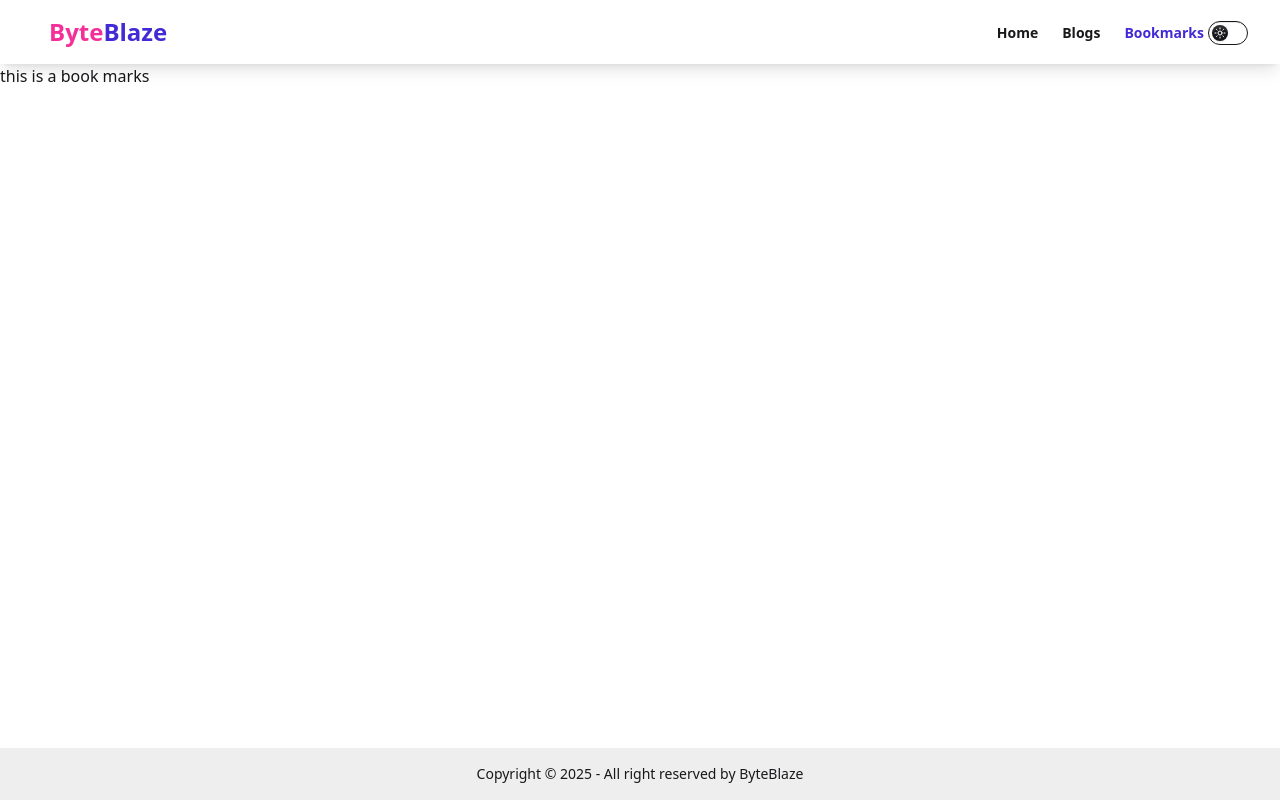
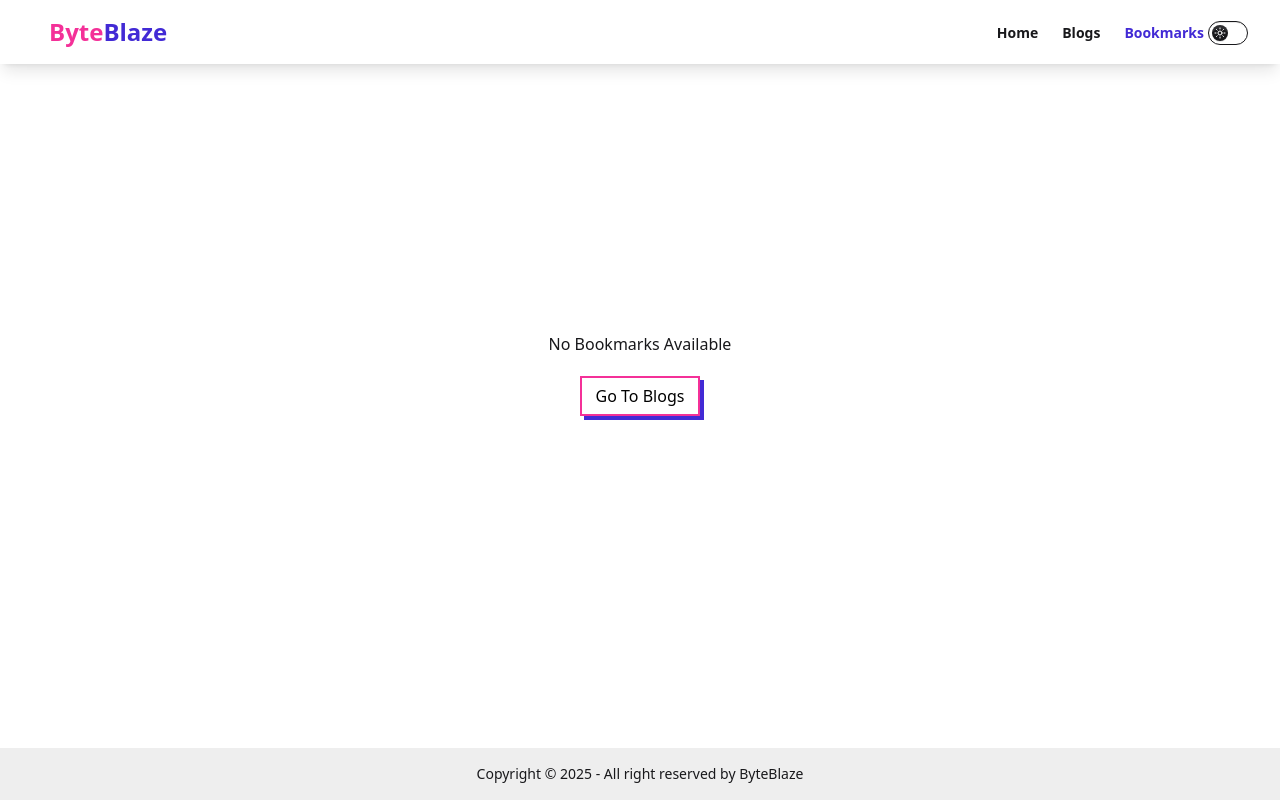
Before and after one commit to sourovroy999/Byte-Blaze, a React (Vite) app: page /bookmarks in a window 1280 px wide. Built offline with nearby package versions, Linux system fonts and the light colour scheme.

Commit message:
all done

```diff
--- a/package.json
+++ b/package.json
@@ -13,6 +13,8 @@
     "@tailwindcss/vite": "^4.1.3",
     "react": "^19.0.0",
     "react-dom": "^19.0.0",
+    "react-hot-toast": "^2.5.2",
+    "react-icons": "^5.5.0",
     "react-markdown": "^10.1.0",
     "react-router-dom": "^7.5.0",
     "react-spinners": "^0.15.0",
--- a/src/Components/BlogCard.jsx
+++ b/src/Components/BlogCard.jsx
@@ -1,11 +1,18 @@
 import React from 'react';
 import { Link } from 'react-router-dom';
  import placeholderimage from '../assets/404.jpg'
+import { MdDeleteForever } from 'react-icons/md';
 
-const BlogCard = ({insideBlog}) => {
+const BlogCard = ({insideBlog,deletable,handleDelete}) => {
 
     const {cover_image, title, description, published_at, id}=insideBlog
+
+
+
+
     return (
+        <div className='flex relative'>
+
         <Link to={`/blog/${id}`}className="max-w-sm mx-auto transition border group hover:scale-105 border-primary hover:border-secondary border-opacity-30 hover:no-underline  hover:no-underline focus:no-underline dark:bg-gray-50 dark:bg-gray-50">
                     <img role="presentation" className="object-cover w-full rounded h-44 dark:bg-gray-500 dark:bg-gray-500" src={cover_image || placeholderimage}/>
                     <div className="p-6 space-y-2">
@@ -13,7 +20,13 @@
                         <span className="text-xs dark:text-gray-600 dark:text-gray-600">{new Date(published_at).toLocaleDateString()}</span>
                         <p>{description}</p>
                     </div>
-                </Link>
+       </Link>
+       {
+        deletable &&
+        <div onClick={()=>handleDelete(id)} className='absolute p-3 ml-5 bg-primary hover:bg-secondary group cursor-pointer rounded-full hover:scale-105 -top-5 -right-5'><MdDeleteForever size={20} className='text-secondary group-hover:text-primary' /></div>
+       }
+
+        </div>
     );
 };
 
--- /dev/null
+++ b/src/Components/EmptyState.jsx
@@ -0,0 +1,18 @@
+import React from 'react';
+import { Link } from 'react-router-dom';
+
+const EmptyState = ({message, address, label}) => {
+    return (
+        <div className='min-h-[calc(100vh-116px)] gap-5 flex flex-col justify-center items-center pb-16'>
+            <p>{message}</p>
+
+            < Link to={address} className="relative inline-block px-4 py-2 font-medium group">
+    <span className="absolute inset-0 w-full h-full transition duration-200 ease-out transform translate-x-1 translate-y-1 bg-primary group-hover:-translate-x-0 group-hover:-translate-y-0"></span>
+    <span className="absolute inset-0 w-full h-full bg-white border-2 border-secondary group-hover:bg-primary"></span>
+    <span className="relative text-black group-hover:text-white">{label}</span>
+    </Link>
+        </div>
+    );
+};
+
+export default EmptyState;
--- a/src/Components/Hero.jsx
+++ b/src/Components/Hero.jsx
@@ -13,7 +13,7 @@
 
       <div className='flex gap-4 justify-center'>
 
-        <Link Link to='/blogs' className="relative inline-block px-4 py-2 font-medium group">
+        <Link to='/blogs' className="relative inline-block px-4 py-2 font-medium group">
     <span className="absolute inset-0 w-full h-full transition duration-200 ease-out transform translate-x-1 translate-y-1 bg-primary group-hover:-translate-x-0 group-hover:-translate-y-0"></span>
     <span className="absolute inset-0 w-full h-full bg-white border-2 border-secondary group-hover:bg-primary"></span>
     <span className="relative text-black group-hover:text-white">Blogs</span>
--- a/src/Components/Loader.jsx
+++ b/src/Components/Loader.jsx
@@ -1,4 +1,4 @@
-import React from 'react';
+
 import { ScaleLoader } from 'react-spinners';
 
 const Loader = () => {
--- a/src/Pages/Blog.jsx
+++ b/src/Pages/Blog.jsx
@@ -1,5 +1,7 @@
 import { useState } from 'react';
+import { MdBookmarkAdd } from 'react-icons/md';
 import { Link, Outlet, useLoaderData } from 'react-router-dom';
+import { saveBlog } from '../Utils';
 
 
 
@@ -12,6 +14,10 @@
     const blog = useLoaderData()
 
     const { comments_count, title, reading_time_minutes, public_reactions_count, published_at, tags } = blog;
+
+   const handleBookMark= blog =>{
+    saveBlog(blog)
+   }
 
 
 
@@ -49,7 +55,13 @@
                             </svg>
                             <span>Author</span>
                         </Link>
+            {/* bookmarks button */}
 
+            <div onClick={()=>handleBookMark(blog)} className='bg-primary p-3 ml-5 rounded-full hover:bg-opacity-30 bg-opacity-20 cursor-pointer hover:scale-105 overflow-hidden'>
+
+            <MdBookmarkAdd size={20} className='text-secondary' />
+
+            </div>
 
 
                     </div>
--- a/src/Pages/Blogs.jsx
+++ b/src/Pages/Blogs.jsx
@@ -22,7 +22,7 @@
             <div className="grid justify-center grid-cols-1 gap-6 sm:grid-cols-2 lg:grid-cols-3">
 
                 {
-                    blogs.map(blogSingle=><BlogCard insideBlog={blogSingle} key={blogSingle.id}></BlogCard>)
+                    blogs.slice(1,19).map(blogSingle=><BlogCard insideBlog={blogSingle} key={blogSingle.id}></BlogCard>)
                 }
 
             </div>
--- a/src/Pages/Bookmarks.jsx
+++ b/src/Pages/Bookmarks.jsx
@@ -1,10 +1,33 @@
-import React from 'react';
+import React, { useEffect, useState } from 'react';
+import { deleteBlog, getBlogs } from '../Utils';
+import BlogCard from '../Components/BlogCard';
+import { HiH1 } from 'react-icons/hi2';
+import EmptyState from '../Components/EmptyState';
 
 const Bookmarks = () => {
+
+    const[blogs, setBlogs]=useState([])
+    useEffect(()=>{
+        const storedBlogs=getBlogs()
+        setBlogs(storedBlogs)
+    }, [])
+
+    const handleDelete= id =>{
+        deleteBlog(id)
+        const storedBlogs=getBlogs()
+        setBlogs(storedBlogs)
+       }
+
+       if(blogs.length<1) return <EmptyState message='No Bookmarks Available' address={'/blogs'} label={'Go To Blogs'}/>
+
     return (
-        <div>
-            <h1>this is a book marks</h1>
-        </div>
+        <div className="grid px-4 sm:px-8 lg:px-16 py-8  justify-center grid-cols-1 gap-8 sm:grid-cols-2 lg:grid-cols-3">
+
+                {
+                    blogs.map(blogSingle=><BlogCard handleDelete={handleDelete} deletable={true} insideBlog={blogSingle} key={blogSingle.id}></BlogCard>)
+                }
+
+            </div>
     );
 };
 
--- a/src/Pages/Content.jsx
+++ b/src/Pages/Content.jsx
@@ -7,7 +7,7 @@
 
 const Content = () => {
     const blog=useLoaderData()
-    const {cover_image, title, description, published_at,tags,body_html, id}=blog
+    const {cover_image, title, description, published_at,tags,body_html,url, id}=blog
 
     return (
         <div className=" mx-auto p-4  group border border-gray-200  focus:no-underline dark:bg-gray-50 dark:bg-gray-50">
@@ -20,7 +20,7 @@
                             </a>))
                     }
         <div className="mt-4 space-y-2">
-            <h3 className="text-2xl font-semibold group-hover:underline group-focus:underline">{title}</h3>
+            <a href={url} target='_blank' className="text-2xl font-semibold group-hover:underline group-focus:underline">{title}</a>
 
           <Markdown rehypePlugins={[rehypeRaw]}>{body_html}</Markdown>
 
--- a/src/Routes/Routes.jsx
+++ b/src/Routes/Routes.jsx
@@ -20,7 +20,7 @@
         },  {
           path:'/blogs',
           element:<Blogs/>,
-          loader:()=> fetch('https://dev.to/api/articles?per_page=100&top=7')
+          loader:()=> fetch('https://dev.to/api/articles?per_page=20&top=7')
         },
         {
           path:'/blog/:id',
--- /dev/null
+++ b/src/Utils/index.js
@@ -0,0 +1,33 @@
+import toast from "react-hot-toast"
+
+export const getBlogs=()=>{
+    let blogs=[]
+    let storedBlogs=localStorage.getItem('blogs')
+    if(storedBlogs){
+        blogs=JSON.parse(storedBlogs)
+    }
+
+    return blogs
+}
+
+//save
+export const saveBlog = blog =>{
+    let blogs= getBlogs()
+    const isExist=blogs.find(b=>b.id===blog.id)
+    if(isExist){
+        return toast.error('Already Bookmarked')
+    }
+    blogs.push(blog)
+    localStorage.setItem('blogs', JSON.stringify(blogs))
+    toast.success('Blog Bookmarked Successfully!')
+}
+
+
+//delete
+
+export const deleteBlog = id =>{
+    let blogs=getBlogs()
+    const remaining=blogs.filter(b=> b.id !== id)
+    localStorage.setItem('blogs', JSON.stringify(remaining))
+    toast.success('Blog removed from bookmark!!!')
+}
--- a/src/main.jsx
+++ b/src/main.jsx
@@ -5,11 +5,12 @@
 
 import {  RouterProvider } from 'react-router-dom'
 import { router } from './Routes/Routes'
-
+import { Toaster } from 'react-hot-toast'
 
 
 createRoot(document.getElementById('root')).render(
   <>
     <RouterProvider router={router}/>
+    <Toaster/>
   </>,
 )
```
Also changed, not shown: 1 other file (tests, documents, lock files or other folders).
